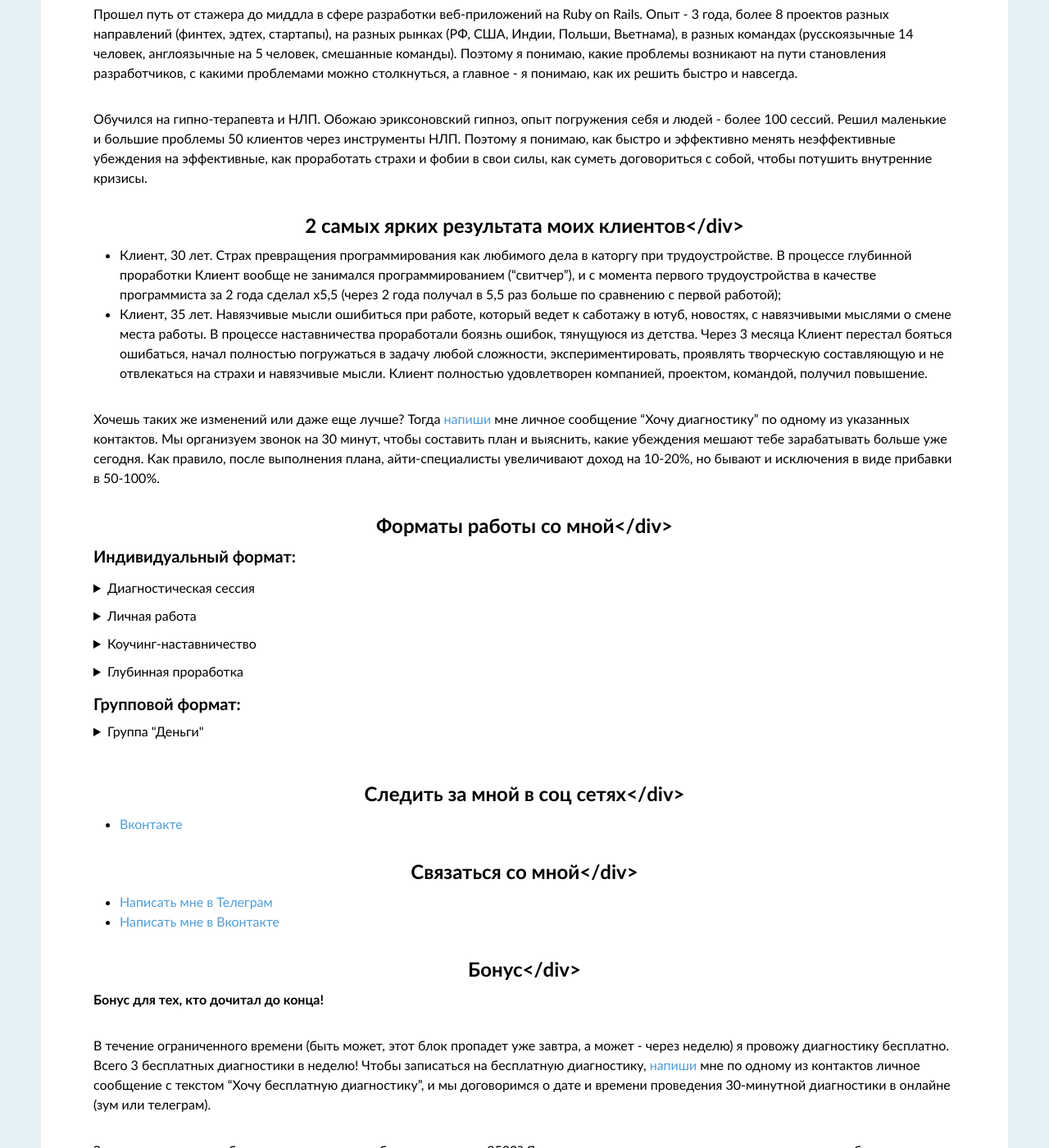
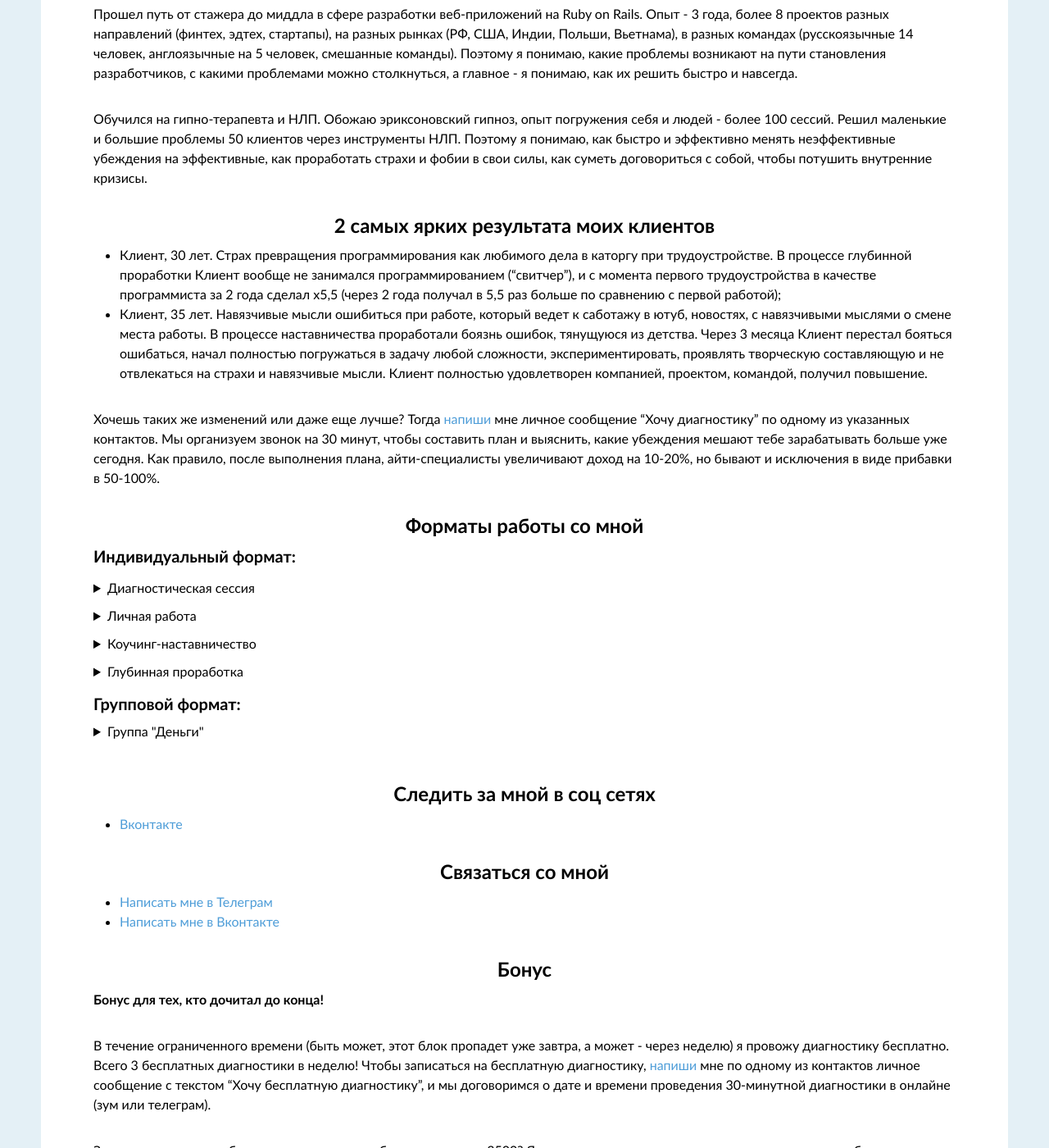
Before and after one commit to ruslankurmanaleev/ruslankurmanaleev.github.io, a Jekyll site: the page built from index.md, in a window 1280 px wide and 1400 px high, scrolled down 391 px. Shown: the whole window at 82% size. Built offline with Jekyll 4.4.1, drawn with Linux system fonts in a browser that asks for light colours; some of the changed text lies outside the part shown.

Commit message:
Fix divs

```diff
--- a/index.md
+++ b/index.md
@@ -4,7 +4,7 @@ title:  "Коуч для айти-специалистов Руслан Курм
 date:   2023-09-19 00:00:00 +0300
 ---
 
-## <center style="margin-bottom: 10px;">Кто такой Руслан Курманалеев?</div>
+## <center style="margin-bottom: 10px;">Кто такой Руслан Курманалеев?<center>
 
 Коуч для айти-специалистов, которые хотят зарабатывать больше через проработку денежных, стратегических затыков.
 
@@ -12,14 +12,14 @@ date:   2023-09-19 00:00:00 +0300
 
 Обучился на гипно-терапевта и НЛП. Обожаю эриксоновский гипноз, опыт погружения себя и людей - более 100 сессий. Решил маленькие и большие проблемы 50 клиентов через инструменты НЛП. Поэтому я понимаю, как быстро и эффективно менять неэффективные убеждения на эффективные, как проработать страхи и фобии в свои силы, как суметь договориться с собой, чтобы потушить внутренние кризисы.
 
-## <center style="margin-bottom: 10px;">2 самых ярких результата моих клиентов</div>
+## <center style="margin-bottom: 10px;">2 самых ярких результата моих клиентов<center>
 
 - Клиент, 30 лет. Страх превращения программирования как любимого дела в каторгу при трудоустройстве. В процессе глубинной проработки Клиент вообще не занимался программированием ("свитчер"), и с момента первого трудоустройства в качестве программиста за 2 года сделал х5,5 (через 2 года получал в 5,5 раз больше по сравнению с первой работой);
 - Клиент, 35 лет. Навязчивые мысли ошибиться при работе, который ведет к саботажу в ютуб, новостях, с навязчивыми мыслями о смене места работы. В процессе наставничества проработали боязнь ошибок, тянущуюся из детства. Через 3 месяца Клиент перестал бояться ошибаться, начал полностью погружаться в задачу любой сложности, экспериментировать, проявлять творческую составляющую и не отвлекаться на страхи и навязчивые мысли. Клиент полностью удовлетворен компанией, проектом, командой, получил повышение.
 
 Хочешь таких же изменений или даже еще лучше? Тогда [напиши](#связаться-со-мной) мне личное сообщение "Хочу диагностику" по одному из указанных контактов. Мы организуем звонок на 30 минут, чтобы составить план и выяснить, какие убеждения мешают тебе зарабатывать больше уже сегодня. Как правило, после выполнения плана, айти-специалисты увеличивают доход на 10-20%, но бывают и исключения в виде прибавки в 50-100%.
 
-## <center style="margin-bottom: 10px;">Форматы работы со мной</div>
+## <center style="margin-bottom: 10px;">Форматы работы со мной<center>
 
 ### Индивидуальный формат:
 
@@ -104,18 +104,18 @@ date:   2023-09-19 00:00:00 +0300
 <br>
 </details>
 
-## <center style="margin-bottom: 10px;">Следить за мной в соц сетях</div>
+## <center style="margin-bottom: 10px;">Следить за мной в соц сетях<center>
 
 - [Вконтакте](https://vk.com/ruslankurmanaleev)
 
 [comment]: <> (- [Телеграм-канал]&#40;https://t.me/ruslankurmanaleev&#41;)
 
-## <center style="margin-bottom: 10px;">Связаться со мной</div>
+## <center style="margin-bottom: 10px;">Связаться со мной<center>
 
 - [Написать мне в Телеграм](https://t.me/ruslankurmanaleev)
 - [Написать мне в Вконтакте](https://vk.com/ruslankurmanaleev)
 
-## <center style="margin-bottom: 10px;">Бонус</div>
+## <center style="margin-bottom: 10px;">Бонус<center>
 
 **Бонус для тех, кто дочитал до конца!**
 
```
